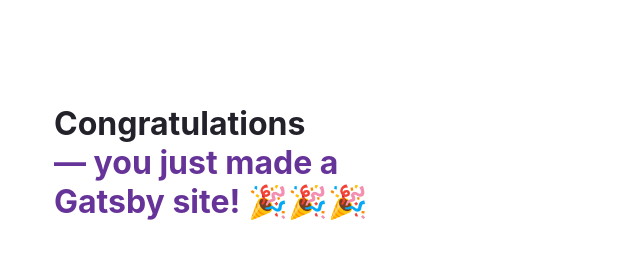
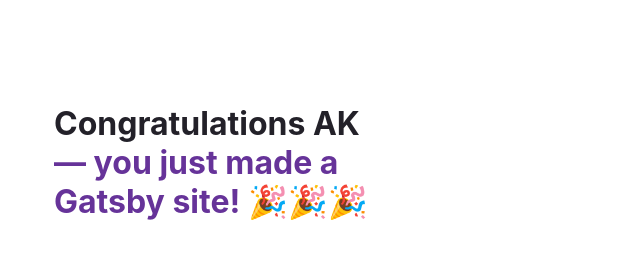
Before and after one commit to Aditya-Ak44/my-gatsby-site, a Gatsby site: page / in a window 1280 px wide. Shown: the top 271 px of the page, 50-690 px from the left. Built offline with nearby package versions, Linux system fonts and the light colour scheme; Gatsby itself is replaced by a stand-in of ours.

Commit message:
small changes

```diff
--- a/src/pages/index.js
+++ b/src/pages/index.js
@@ -127,7 +127,7 @@
   return (
     <main style={pageStyles}>
       <h1 style={headingStyles}>
-        Congratulations
+        Congratulations AK
         <br />
         <span style={headingAccentStyles}>— you just made a Gatsby site! 🎉🎉🎉</span>
       </h1>
```
Also changed, not shown: 1 other file.
